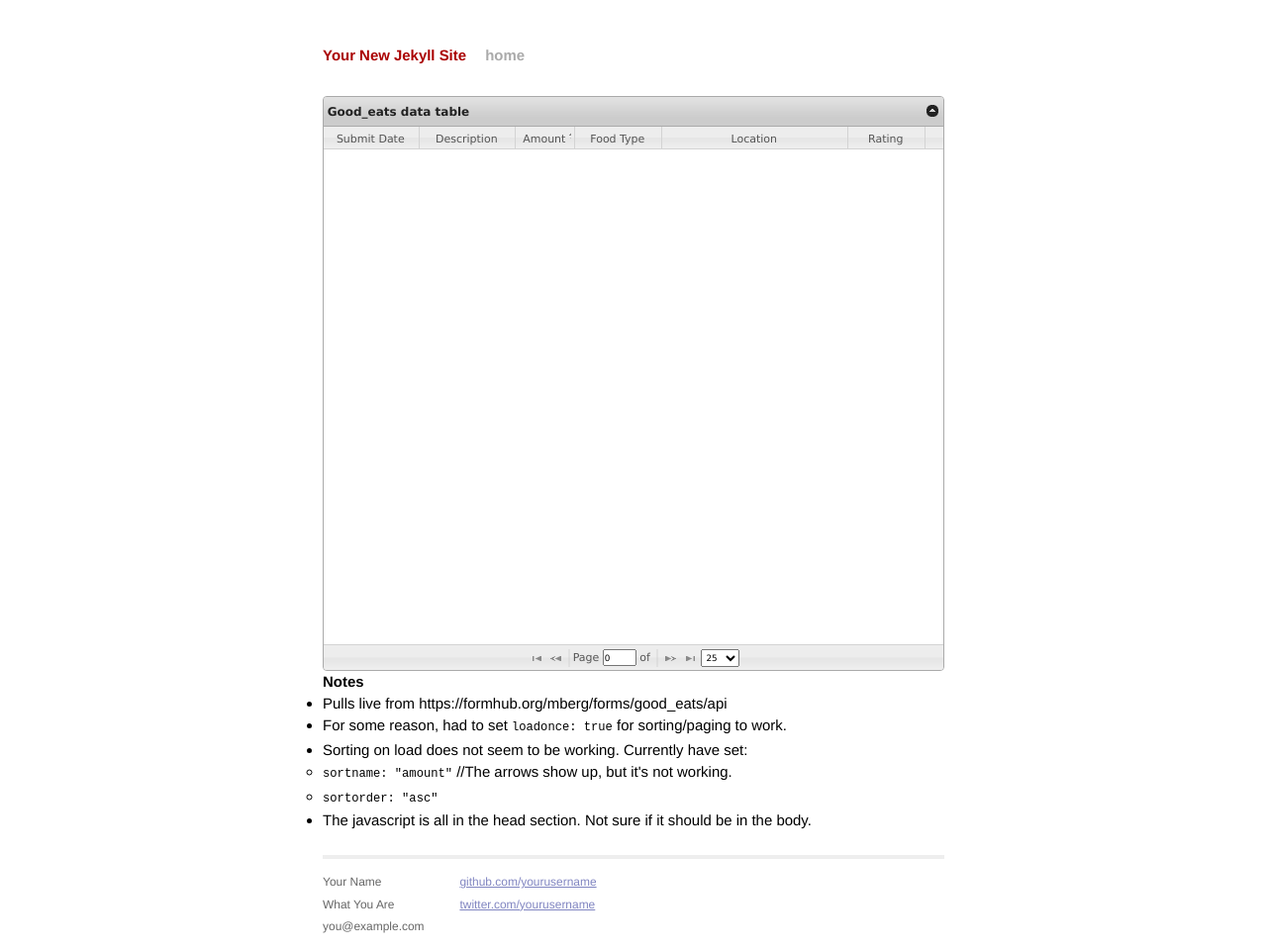
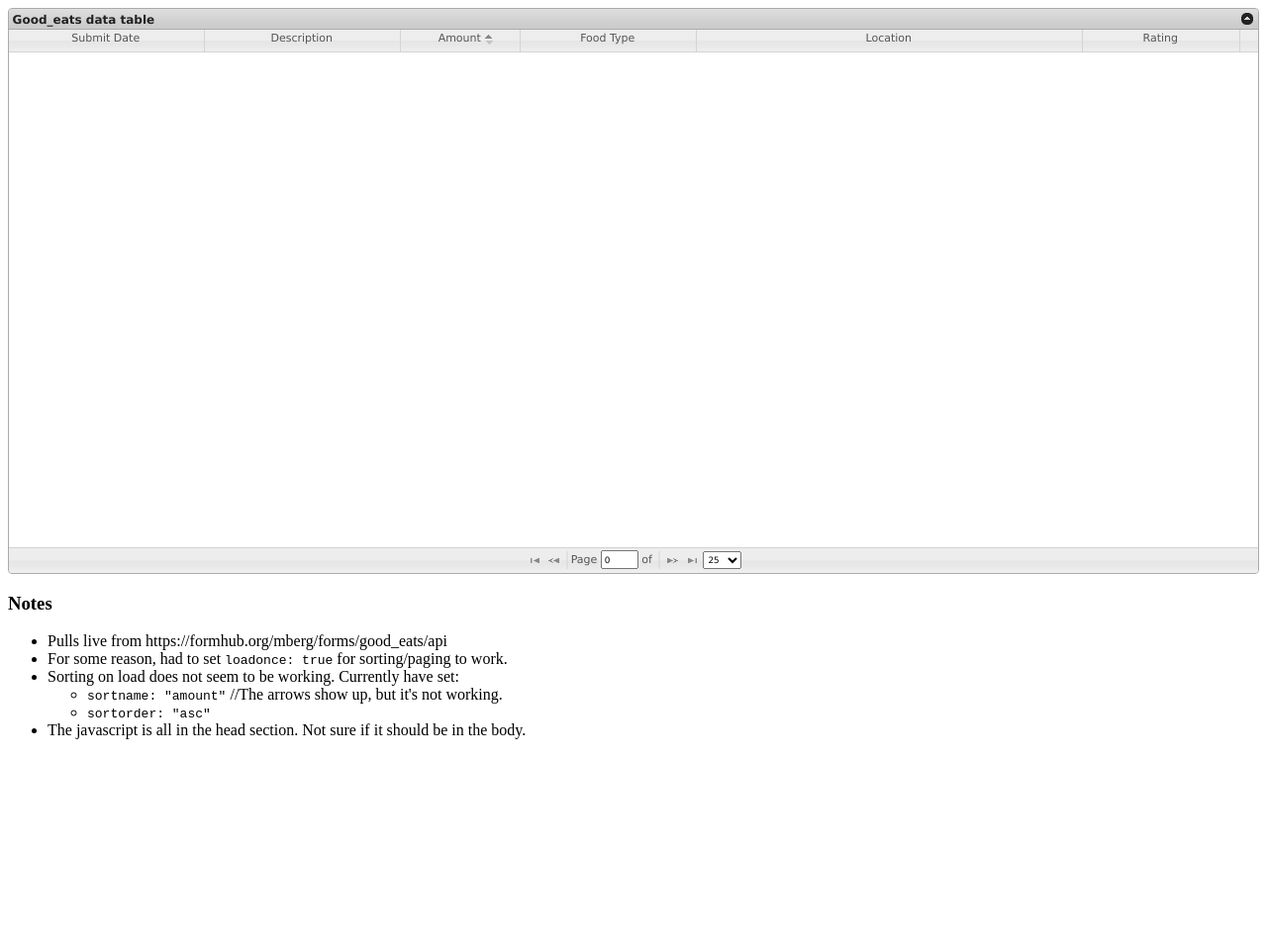
Before and after one commit to jcontini/old-jekyll-site, a Jekyll site: the page json2table/index.html, which Jekyll copies as it is, in a window 1280 px wide. Shown: the whole page at 99% size. Built offline with Jekyll 4.4.1, drawn with Linux system fonts in a browser that asks for light colours; Markdown is read by kramdown in place of the engine named in the settings; after the commit the page ends 900 px from its top, so only the background shows below that.

Commit message:
Revert "Tried to apply Jekyll theme to subfolder index"
This reverts commit 4cc759d45e6eed3444352795e4856b7de92017be.

```diff
--- a/json2table/index.html
+++ b/json2table/index.html
@@ -1,8 +1,6 @@
----
-layout: default
-title: Your New Jekyll Site
----
+<!DOCTYPE html>
 <!-- Informed by http://www.trirand.com/jqgridwiki/doku.php?id=wiki:first_grid -->
+<html>
 <head>
 <title>4 Experimenting</title>
 
@@ -58,3 +56,4 @@ $(function () {
         <li>The javascript is all in the head section. Not sure if it should be in the body.
     </ul>
 </body>
+</html>
```
